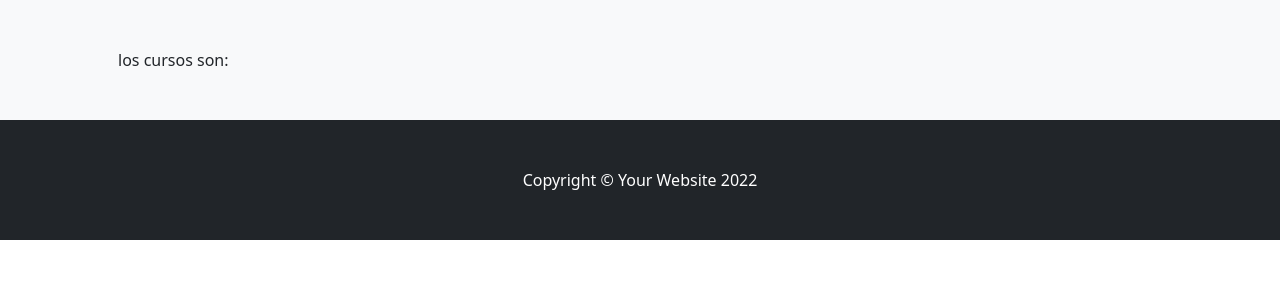
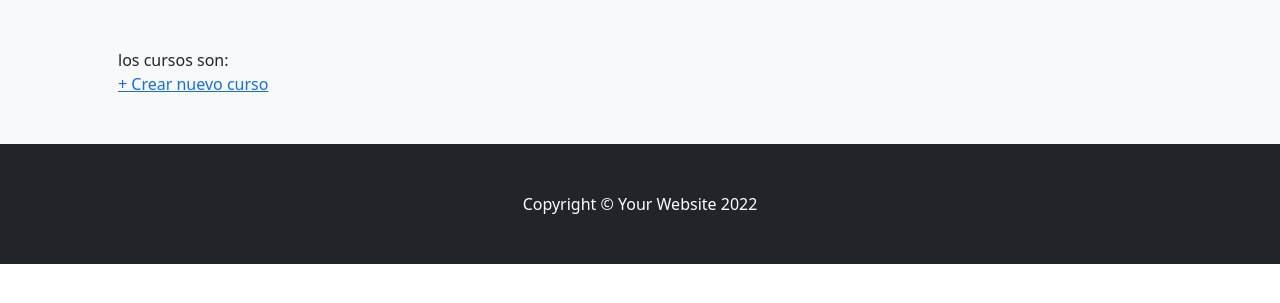
Before and after one commit to federico-copertini/ProyectoCoder, a Django app: page /coderapp/cursos/ in a window 1280 px wide. Shown: the part 56-359 px from the top of the page. Run offline with Django 4.2, Linux system fonts and the light colour scheme; data that the repository does not hold is empty; some libraries are stand-ins or nearby versions.

Commit message:
crear curso

```diff
--- a/ProyectoCoder/ProyectoCoderApp/templates/ProyectoCoderApp/cursos.html
+++ b/ProyectoCoder/ProyectoCoderApp/templates/ProyectoCoderApp/cursos.html
@@ -19,6 +19,7 @@
                             </li>
                             {% endfor %}
                         </ul>
+                        <a href="{% url 'crear_curso' %}">+ Crear nuevo curso</a>
                     </div>
                 </div>
             </div>
--- a/ProyectoCoder/ProyectoCoderApp/views.py
+++ b/ProyectoCoder/ProyectoCoderApp/views.py
@@ -1,6 +1,6 @@
 import datetime
 
-from django.shortcuts import render
+from django.shortcuts import redirect, render
 from django.http import HttpResponse
 #from httplib2 import Http
 
@@ -18,8 +18,22 @@ def inicio(request):
 
 def crear_curso(request):
 
+    #get
+    if request.method == "GET":
+        return render(request,"ProyectoCoderApp/formulario_curso.html",{})
+    #post
+    elif request.method == "POST":
+        info_formulario = request.POST
 
-    return render(request,"ProyectoCoderApp/formulario_curso.html",{})
+        curso = Curso(nombre=info_formulario["nombre"],comision=int(info_formulario["comision"]))
+
+        curso.save()
+
+        return redirect("cursos")
+
+    else:
+       return render(request,"ProyectoCoderApp/formulario_curso.html",{})
+
 
 def profesores(request):
 
```
